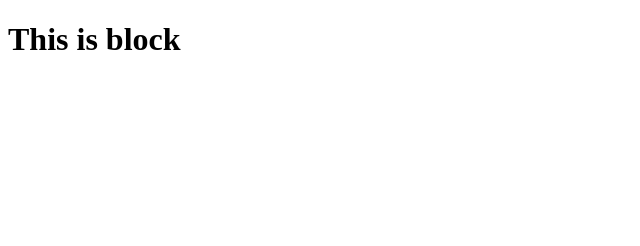
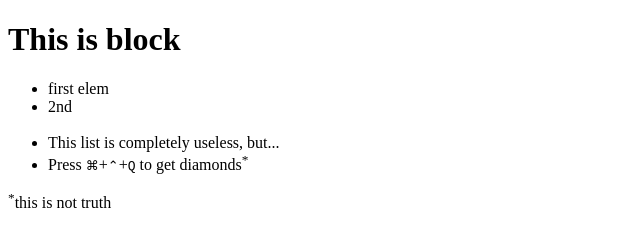
Before and after one commit to eurogym-cs-dp-2018-2020/zapupa-verstka, a plain HTML site: page index.html in a window 1280 px wide. Shown: the whole page, without its empty margins (0-640 px from the left). Drawn offline with Linux system fonts and the light colour scheme.

Commit message:
Update index.html

```diff
--- a/index.html
+++ b/index.html
@@ -10,4 +10,16 @@
 
     <h1>This is block</h1>
 
+    <ul>
+        <li>first elem</li>
+        <li>2nd</li>
+        <br>
+        <li>This list is completely useless, but...</li>
+        <li>Press <kbd>⌘</kbd>+<kbd>⌃</kbd>+<kbd>Q</kbd> to get diamonds<sup>*</sup></li>
+    </ul>
+
+    <footer>
+        <p><sup>*</sup>this is not truth</p>
+    </footer>
+
 </body></html>
```
